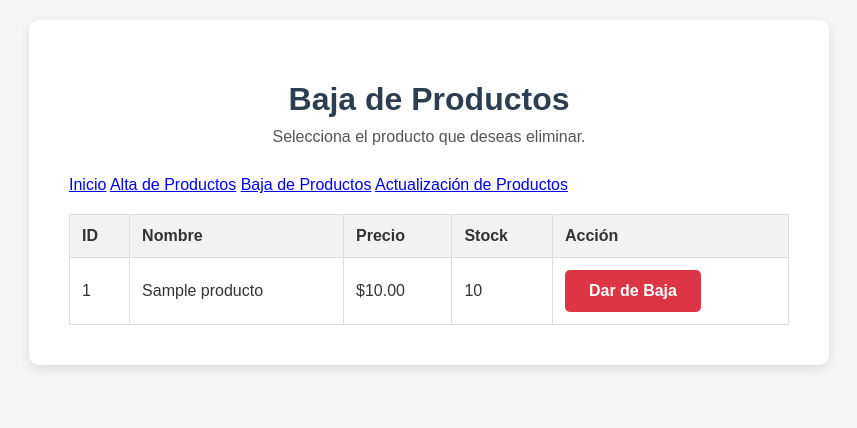
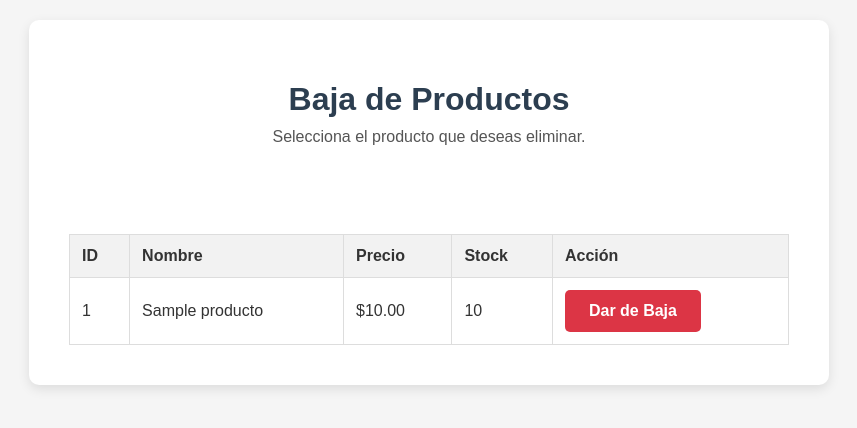
Before and after one commit to Amilcar136/CRUD-WebPage, a Flask app: template app/templates/bajas.html in a window 1280 px wide. Shown: the top 428 px of the page, without its empty margins (211-1068 px from the left). Run offline with Flask 3, Linux system fonts and the light colour scheme; the template is opened without the code that fills it: most values are stand-ins (such as "Sample title", 1, 10 or a date in 2020); some libraries are stand-ins or nearby versions.

Commit message:
Update for styles and connection

```diff
--- a/app/app.py
+++ b/app/app.py
@@ -81,7 +81,7 @@ def status():
 
 #   ALTAS
 @app.route('/productos/alta', methods=['GET', 'POST'])
-def alta_producto():
+def altas_prod():
     if request.method == 'POST':
         # 1. Obtener datos del formulario
         nombre = request.form['product-name']
@@ -98,13 +98,13 @@ def alta_producto():
         conn.close()
 
         flash(f'Producto "{nombre}" añadido con éxito!', 'success')
-        return redirect(url_for('baja_producto'))
+        return redirect(url_for('bajas_prod'))
 
-    return render_template('alta_producto.html')
+    return render_template('altas.html')
 
 #   BAJAS
 @app.route('/productos/baja', methods=['GET', 'POST'])
-def baja_producto():
+def bajas_prod():
     conn, cursor = get_db_connection()
     if request.method == 'POST':
         product_id = int(request.form['product-id'])
@@ -113,7 +113,7 @@ def baja_producto():
         flash(f'Producto con ID {product_id} eliminado.', 'danger')
         cursor.close()
         conn.close()
-        return redirect(url_for('baja_producto'))
+        return redirect(url_for('bajas_prod'))
 
     # Para el método GET, obtenemos todos los productos
     cursor.execute("SELECT id, nombre, precio, stock FROM productos ORDER BY id")
@@ -124,11 +124,11 @@ def baja_producto():
     # Convertimos las tuplas a diccionarios para que la plantilla HTML funcione igual
     productos = [{'id': p[0], 'nombre': p[1], 'precio': p[2], 'stock': p[3]} for p in productos_tuplas]
 
-    return render_template('baja_producto.html', productos=productos)
+    return render_template('bajas.html', productos=productos)
 
 #   ACTUALIZAR
 @app.route('/productos/actualizar', methods=['GET', 'POST'])
-def actualizar_producto():
+def actualizar_prod():
     conn, cursor = get_db_connection()
     if request.method == 'POST':
         product_id = int(request.form['product-id'])
@@ -142,7 +142,7 @@ def actualizar_producto():
         flash(f'Producto "{nombre}" actualizado correctamente.', 'warning')
         cursor.close()
         conn.close()
-        return redirect(url_for('actualizar_producto'))
+        return redirect(url_for('actualizar_prod'))
 
     # Para el método GET, obtenemos todos los productos
     cursor.execute("SELECT id, nombre, precio, stock FROM productos ORDER BY id")
@@ -153,7 +153,7 @@ def actualizar_producto():
     # Convertimos las tuplas a diccionarios
     productos = [{'id': p[0], 'nombre': p[1], 'precio': p[2], 'stock': p[3]} for p in productos_tuplas]
 
-    return render_template('actualizar_producto.html', productos=productos)
+    return render_template('actualizar.html', productos=productos)
 
 if __name__ == "__main__":
     app.run(host="0.0.0.0", debug=True)
--- a/app/static/css/form.css
+++ b/app/static/css/form.css
@@ -25,6 +25,46 @@ p {
     color: #555;
     margin-top: 0;
     margin-bottom: 30px;
+}
+
+.header {
+    background: linear-gradient(135deg, #667eea 0%, #764ba2 100%);
+    color: white;
+    padding: 30px;
+    border-radius: 10px;
+    margin-bottom: 30px;
+    text-align: center;
+}
+
+.header h1 {
+    margin: 0;
+    font-size: 2.5em;
+    text-shadow: 2px 2px 4px rgba(0,0,0,0.3);
+}
+
+.nav-menu {
+    margin-top: 20px;
+    display: flex;
+    justify-content: center;
+    gap: 20px;
+}
+
+.nav-menu a {
+    color: white;
+    text-decoration: none;
+    padding: 10px 20px;
+    border-radius: 5px;
+    transition: background-color 0.3s ease;
+    font-weight: 500;
+}
+
+.nav-menu a:hover {
+    background-color: rgba(255,255,255,0.2);
+}
+
+.nav-menu a.active {
+    background-color: rgba(255,255,255,0.3);
+    font-weight: bold;
 }
 
 /*Nuevos estilos para el formulario*/
--- a/app/templates/bajas.html
+++ b/app/templates/bajas.html
@@ -27,9 +27,9 @@
         <p>Selecciona el producto que deseas eliminar.</p>
         <nav class="nav-menu">
             <a href="{{ url_for( 'index' ) }}">Inicio</a>
-            <a href="{{ url_for( 'altas' ) }}" class="active">Alta de Productos</a>
-            <a href="{{ url_for( 'bajas' ) }}">Baja de Productos</a>
-            <a href="{{ url_for( 'actualizar' ) }}" class="active">Actualización de Productos</a>
+            <a href="{{ url_for( 'altas_prod' ) }}">Alta de Productos</a>
+            <a href="{{ url_for( 'bajas_prod' ) }}" class="active">Baja de Productos</a>
+            <a href="{{ url_for( 'actualizar_prod' ) }}">Actualización de Productos</a>
         </nav>
         <table class="product-table">
             <thead>
@@ -49,7 +49,7 @@
                     <td>${{ "%.2f"|format(producto.precio) }}</td>
                     <td>{{ producto.stock }}</td>
                     <td>
-                        <form action="{{ url_for('baja_producto') }}" method="POST" style="margin:0;">
+                        <form action="{{ url_for('bajas_prod') }}" method="POST" style="margin:0;">
                             <input type="hidden" name="product-id" value="{{ producto.id }}">
                             <button type="submit" class="btn btn-danger">Dar de Baja</button>
                         </form>
```
Also changed, not shown: app/templates/actualizar.html (+4 -4 lines), app/templates/altas.html (+4 -4 lines), app/templates/index.html (+4 -4 lines).
